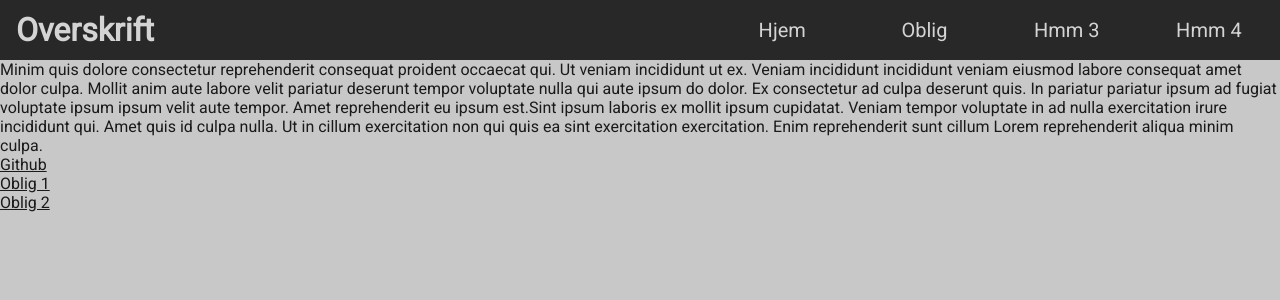
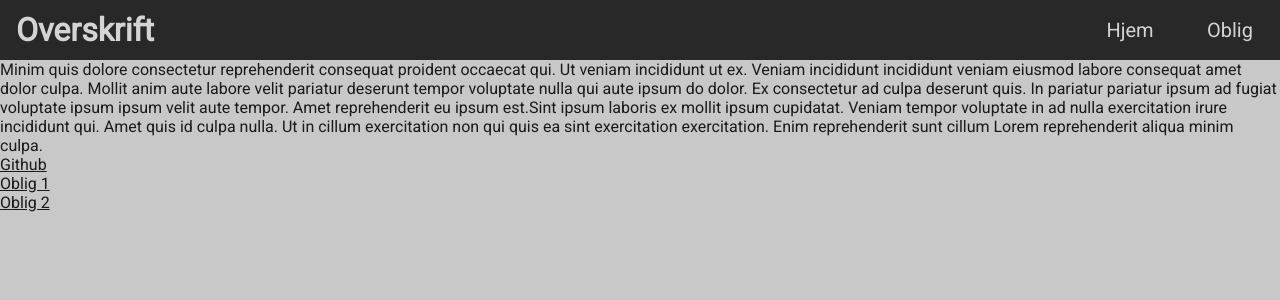
Before and after one commit to proff001/SchoolWebDevelopment, a PHP site: page / in a window 1280 px wide. Shown: the top 300 px of the page. Run offline with PHP 8.4, Linux system fonts and the light colour scheme; style sheets or scripts are compiled from the project's sources.

Commit message:
Updated homepage

```diff
--- a/index.php
+++ b/index.php
@@ -11,16 +11,14 @@
     <body>
         <div id="header">
             <text id="title">Overskrift</text>
-            <div id="menuItem" class="flexAlignCenter"><a href="">Hjem</a></div>
-            <div id="menuItem" class="flexAlignCenter">Oblig</div>
-            <div id="menuItem" class="flexAlignCenter">Hmm 3</div>
-            <div id="menuItem" class="flexAlignCenter">Hmm 4</div>
+            <div id="navBar">
+                <div class="flexAlignCenter menuItem"><a href="">Hjem</a></div>
+                <div class="flexAlignCenter menuItem"><a href="./Oblig/">Oblig</a></div>
+                <!-- <div class="flexAlignCenter menuItem">Hmm 3</div>
+                <div class="flexAlignCenter menuItem">Hmm 4</div> -->
             </div>
-        <div id="container" class="ClassName EnAnnenClass HMMClass">
         </div>
-        <!-- <img src="" alt=""> -->
-
-        <!-- Litt om meg -->
+        <div id="content">
             <div>
                 <p>
                     Minim quis dolore consectetur reprehenderit consequat proident occaecat qui.
@@ -39,5 +37,14 @@
                 <li><a href="./Oblig/1">Oblig 1</a></li>
                 <li><a href="./Oblig/2">Oblig 2</a></li>
             </ul>
+        </div>
+
+        <div id="footer">
+
+        </div>
+
+        <script>
+
+        </script>
     </body>
 </html>
--- a/style.scss
+++ b/style.scss
@@ -22,8 +22,9 @@ body {
     background-color: rgba(0, 0, 0, 0.8);
     height: 60px;
     display: grid;
-    grid-template-columns: 5fr 1fr 1fr 1fr 1fr;
+    grid-template-columns: 1fr 2fr;
     user-select: none;
+}
 
 #title {
     color: rgba(255, 255, 255, 0.8);
@@ -34,20 +35,31 @@ body {
     font-weight: bold;
 }
 
-    #menuItem {
+#navBar {
+    display: flex;
+    justify-content: flex-end;
+
+    .menuItem {
+        min-width: 100px;
         color: rgba(255, 255, 255, 0.8);
         font-size: 20px;
+
         a {
             color: rgba(255, 255, 255, 0.8);
             text-decoration: none;
         }
     }
 
-    #menuItem:hover {
+    .menuItem:hover {
         background-color: rgb(201, 201, 201);
     }
 }
 
-#container {
+
+#content {
 
 }
+
+#footer {
+
+}
```
Lines whose indentation alone changed are shown as unchanged.
